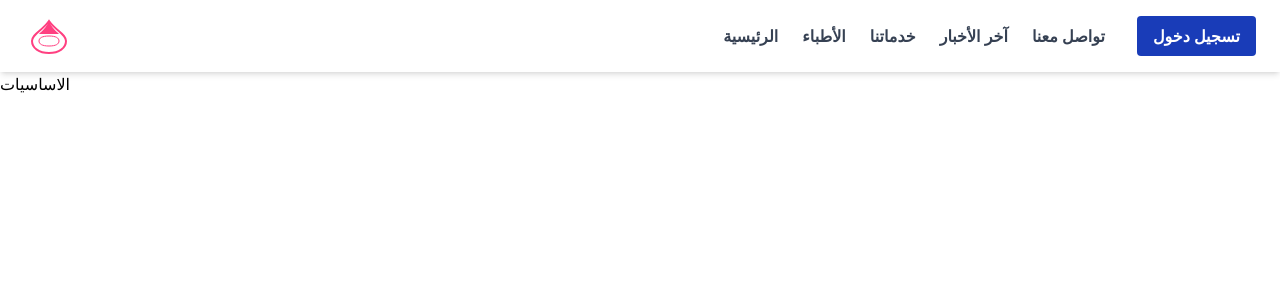
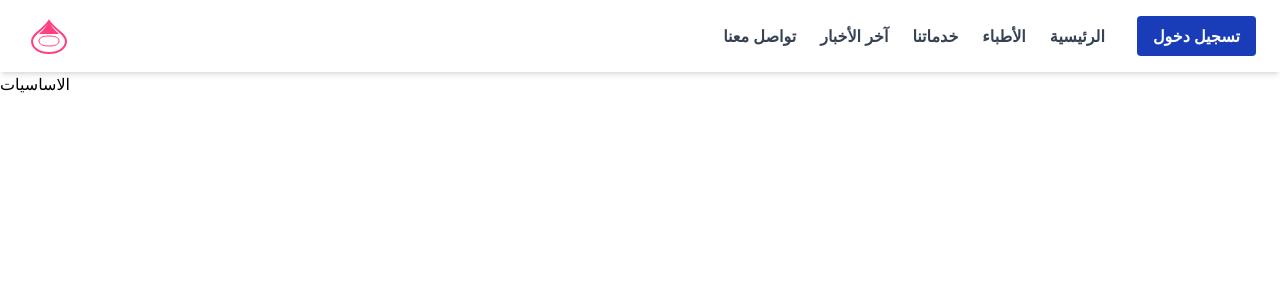
Before and after one commit to 3b3zeem/Rose-Smile-FE, a React (Vite) app: page / in a window 1280 px wide. Shown: the top 300 px of the page. Built offline with nearby package versions, Linux system fonts and the light colour scheme.

Commit message:
correct links order

```diff
--- a/src/components/Navbar/Navbar.jsx
+++ b/src/components/Navbar/Navbar.jsx
@@ -94,11 +94,11 @@ const ArabicNavbar = () => {
   };
 
   const navItems = [
+    { text: "الرئيسية", href: "#" },
+    { text: "الأطباء", href: "#" },
+    { text: "خدماتنا", href: "#" },
+    { text: "آخر الأخبار", href: "#" },
     { text: "تواصل معنا", href: "#" },
-    { text: "آخر الأخبار", href: "#" },
-    { text: "خدماتنا", href: "#" },
-    { text: "الأطباء", href: "#" },
-    { text: "الرئيسية", href: "#" },
   ];
 
   return (
```
